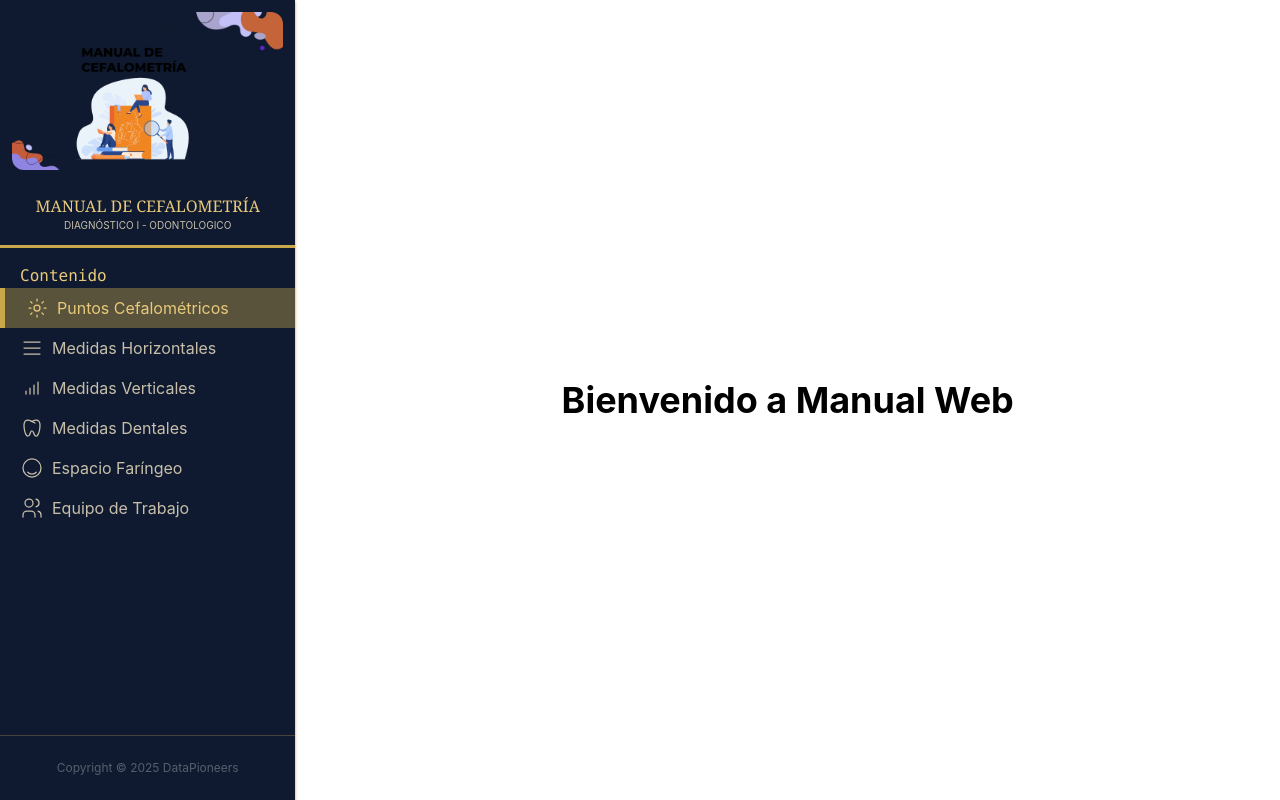
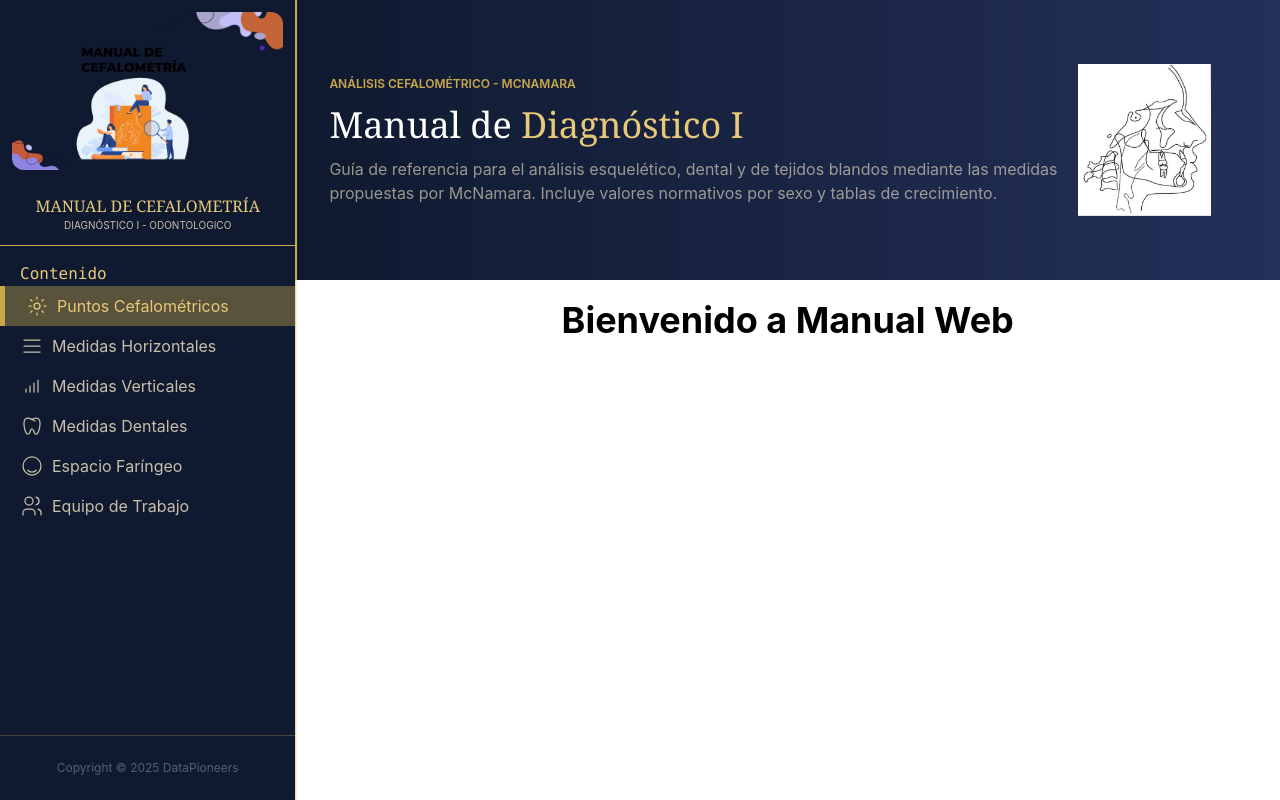
Before and after one commit to SamuelCelisL/manual-cefalometrico, a Vue app: page /inicio in a window 1280 px wide. Built offline with nearby package versions, Linux system fonts and the light colour scheme.

Commit message:
feat: add CabeceraPage component for McNamara analysis manual

```diff
--- /dev/null
+++ b/src/ui/CabeceraPage.vue
@@ -0,0 +1,25 @@
+<template>
+  <div
+    class="w-full md:h-70 flex p-4 border-l-2 border-border-primary bg-linear-to-r from-background-primary to-background-secondary"
+  >
+    <div class="w-full flex flex-col md:flex-row justify-center items-center">
+      <div class="flex flex-col md:w-[80%] p-4">
+        <h3 class="text-border-primary text-md font-semibold text-[12px]">
+          ANÁLISIS CEFALOMÉTRICO - MCNAMARA
+        </h3>
+        <h1 class="text-4xl text-white font-serif py-3">
+          Manual de
+          <span class="text-text-titles text-md font-serif">Diagnóstico I</span>
+        </h1>
+        <p class="text-text-suaves/60">
+          Guía de referencia para el análisis esquelético, dental y de tejidos blandos mediante las
+          medidas propuestas por McNamara. Incluye valores normativos por sexo y tablas de
+          crecimiento.
+        </p>
+      </div>
+      <div class="md:w-[20%] h-40 flex p-1">
+        <img src="../assets/images/Imagen2.png" alt="Foto de Ejemplo" />
+      </div>
+    </div>
+  </div>
+</template>
--- a/src/ui/MenuOpciones.vue
+++ b/src/ui/MenuOpciones.vue
@@ -15,7 +15,7 @@ roleUser.value = localStorage.getItem('role') || ''
     class="w-full h-full items-center flex flex-col shadow shadow-border-primary bg-background-primary sticky top-0"
   >
     <div
-      class="flex flex-col justify-center items-center border-b-3 gap-3 border-border-primary w-full"
+      class="flex flex-col justify-center items-center border-b gap-3 border-border-primary w-full"
     >
       <div class="w-full flex p-3">
         <img
--- a/src/views/InicioWeb.vue
+++ b/src/views/InicioWeb.vue
@@ -1,6 +1,7 @@
 <script lang="ts" setup>
 console.log('InicioWeb.vue')
 import MenuOpciones from '@/ui/MenuOpciones.vue'
+import CabeceraPage from '@/ui/CabeceraPage.vue'
 </script>
 
 <template>
@@ -9,7 +10,10 @@ import MenuOpciones from '@/ui/MenuOpciones.vue'
       <div class="h-full w-[30%] flex">
         <MenuOpciones />
       </div>
-      <div class="w-full h-full flex items-center justify-center">
+      <div class="w-full h-full flex flex-col items-center gap-5">
+        <div class="w-full flex flex-col">
+          <CabeceraPage />
+        </div>
         <h1 class="text-4xl font-bold">Bienvenido a Manual Web</h1>
       </div>
     </div>
```
Also changed, not shown: src/assets/images/Imagen2.png (added).
